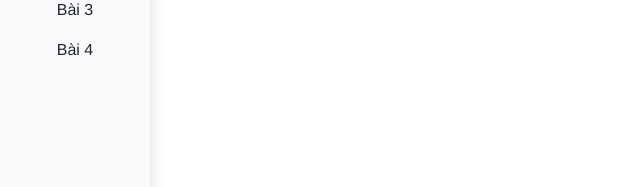
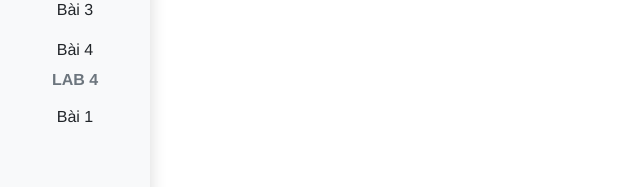
Before and after one commit to nghiado2803/Lab, a Vue app in the folder lab/: page /bai1 in a window 1280 px wide. Shown: the part 414-601 px from the top of the page, without its empty margins (0-640 px from the left). Built offline with nearby package versions, Linux system fonts and the light colour scheme.

Commit message:
Update Navbar.vue

```diff
--- a/lab/src/components/Navbar.vue
+++ b/lab/src/components/Navbar.vue
@@ -40,6 +40,14 @@
         </li>
       </ul>
     </div>
+        <div class="sidebar-section">
+      <h6 class="text-secondary fw-bolder mb-2">LAB 4</h6>
+      <ul class="nav flex-column">
+        <li class="nav-item">
+          <RouterLink class="nav-link text-dark" to="/bai1lab4">Bài 1</RouterLink>
+        </li>
+      </ul>
+    </div>
 
   </div>
 </template>
```
